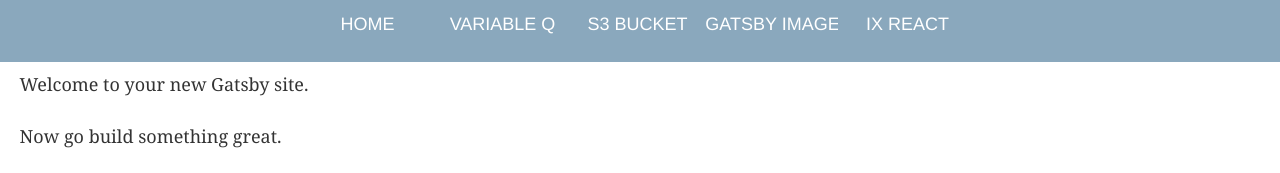
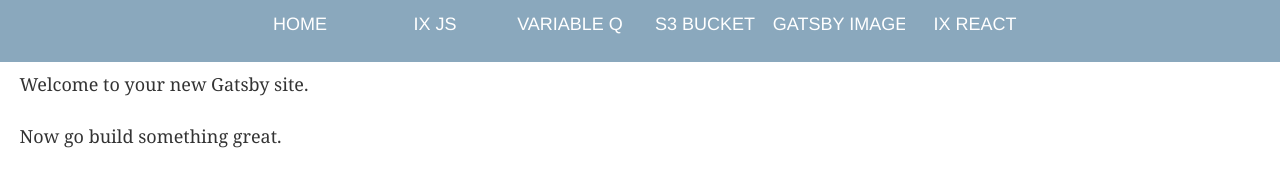
Before and after one commit to daletom/gatsby-image-test, a Gatsby site: page / in a window 1280 px wide. Shown: the top 173 px of the page. Built offline with nearby package versions, Linux system fonts and the light colour scheme; Gatsby itself is replaced by a stand-in of ours.

Commit message:
Update header.js

```diff
--- a/src/components/header.js
+++ b/src/components/header.js
@@ -13,16 +13,19 @@ const Header = ({ siteTitle }) => (
         <a href="https://www.xigmi.com">Home</a>
       </li>
       <li>
+        <a href="https://js.xigmi.com">IX JS</a>
+      </li>
+      <li>
         <a href="https://variablequality.xigmi.com">Variable Q</a>
       </li>
       <li>
         <a href="https://s3.xigmi.com">S3 Bucket</a>
       </li>
       <li>
-        <a href="https://gatsbyimagetest.netlify.com/"> Gatsby image</a>
+        <a href="https://gatsbyimagetest.netlify.com/">Gatsby image</a>
       </li>
       <li>
-        <a href="https://gatsbyimagetest.netlify.com/page-2"> ix React</a>
+        <a href="https://gatsbyimagetest.netlify.com/page-2">IX React</a>
       </li>
     </ul>
   </nav>
```
